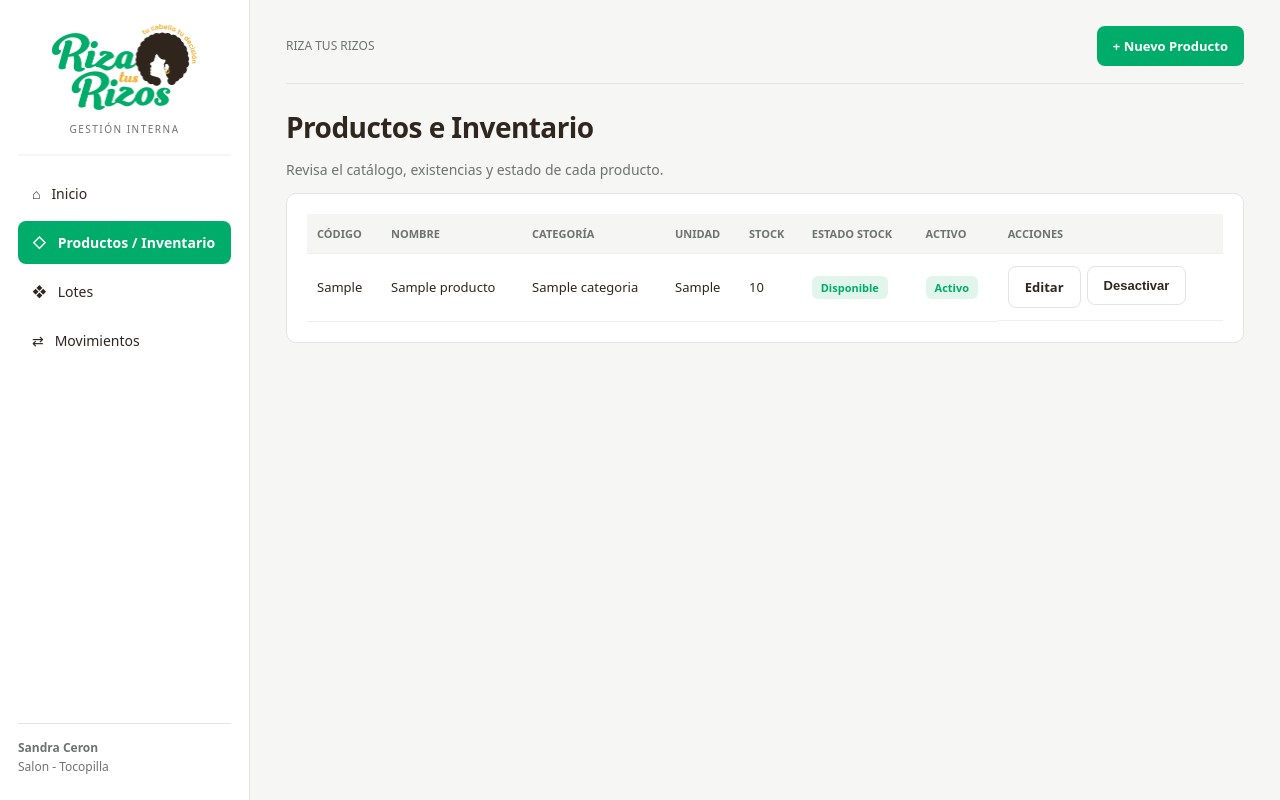
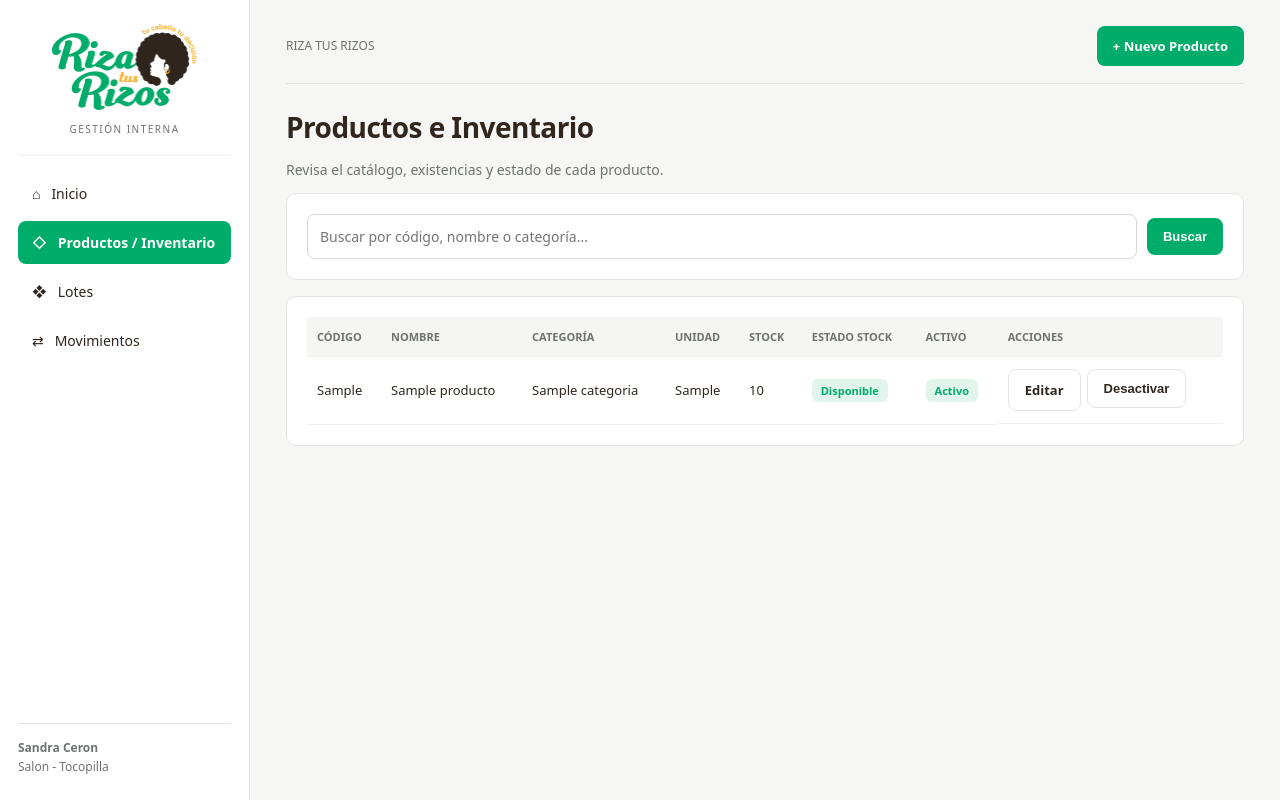
Before and after one commit to N1k0-Bellic/Proyecto-Integrado, a Django app: page /productos/ in a window 1280 px wide. Run offline with Django 5.2, Linux system fonts and the light colour scheme; tables that the repository leaves empty hold one stand-in row (values such as "Sample post").

Commit message:
Commit #18 - feat | Adición de barra de búsqueda para la sección Productos/Inventario (producto_list.html)

```diff
--- a/inventario/templates/inventario/producto_list.html
+++ b/inventario/templates/inventario/producto_list.html
@@ -9,6 +9,22 @@
 {% block content %}
     <h1>Productos e Inventario</h1>
     <p class="muted">Revisa el catálogo, existencias y estado de cada producto.</p>
+
+    <div class="panel" style="margin-bottom: 16px;">
+        <form method="GET" style="display: flex; gap: 10px; align-items: center; flex-wrap: wrap;">
+            <input
+                type="text"
+                name="q"
+                value="{{ query }}"
+                placeholder="Buscar por código, nombre o categoría..."
+                style="flex: 1; min-width: 240px;"
+            >
+            <button type="submit" class="btn-primary">Buscar</button>
+            {% if query %}
+                <a href="{% url 'producto_list' %}" class="btn-secondary">Limpiar</a>
+            {% endif %}
+        </form>
+    </div>
 
     <div class="panel">
         <div class="table-wrap">
@@ -61,7 +77,13 @@
                         </tr>
                     {% empty %}
                         <tr>
-                            <td colspan="8" class="muted">No hay productos registrados todavía.</td>
+                            <td colspan="8" class="muted">
+                                {% if query %}
+                                    No se encontraron productos para "{{ query }}".
+                                {% else %}
+                                    No hay productos registrados todavía.
+                                {% endif %}
+                            </td>
                         </tr>
                     {% endfor %}
                 </tbody>
--- a/inventario/views.py
+++ b/inventario/views.py
@@ -9,7 +9,7 @@ from django.utils import timezone
 from django.views.generic import ListView, CreateView, UpdateView, View
 from .forms import ProductoForm
 from .models import Entrada, Lote, Producto, Salida
-
+from django.db.models import Q, Sum
 
 # 0. Panel Principal / Inicio
 def inicio_view(request):
@@ -46,7 +46,20 @@ class ProductoListView(ListView):
     paginate_by = 10
 
     def get_queryset(self):
-        return Producto.objects.all().select_related('categoria', 'unidad_medida')
+        queryset = Producto.objects.all().select_related('categoria', 'unidad_medida').order_by('nombre')
+        query = self.request.GET.get('q', '').strip()
+        if query:
+            queryset = queryset.filter(
+                Q(nombre__icontains=query)
+                | Q(codigo__icontains=query)
+                | Q(categoria__nombre__icontains=query)
+            )
+        return queryset
+
+    def get_context_data(self, **kwargs):
+        context = super().get_context_data(**kwargs)
+        context['query'] = self.request.GET.get('q', '').strip()
+        return context
 
 
 # 2. Registro de Productos
```
